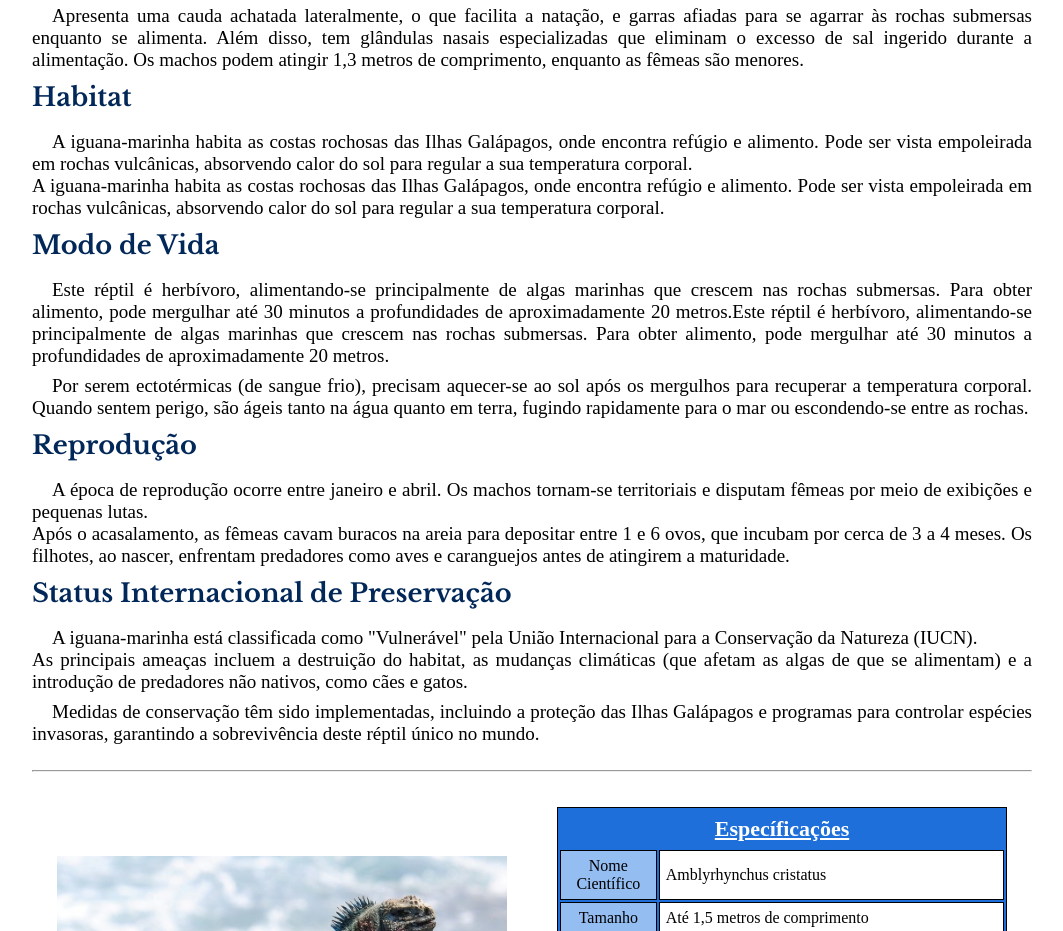
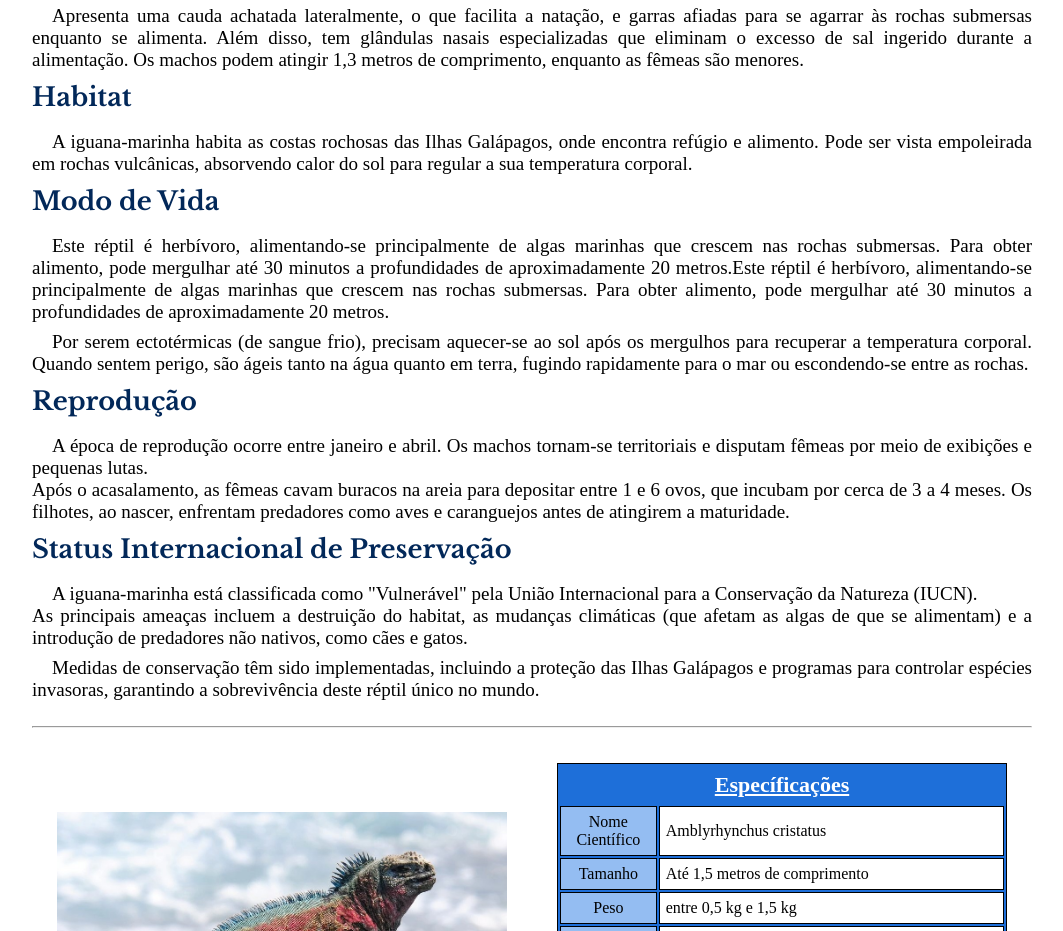
Before and after one commit to Eduardo-M0reira/Projeto-Marinhos, a plain HTML site: page Riguana.html in a window 1280 px wide. Shown: the part 1005-1936 px from the top of the page, without its empty margins (108-1171 px from the left). Drawn offline with nearby package versions, Linux system fonts and the light colour scheme.

Commit message:
Bugs corrigidos

```diff
--- a/Riguana.html
+++ b/Riguana.html
@@ -41,8 +41,6 @@
                 </p>
                 <h2>Habitat</h2>
                 <p>
-                    A iguana-marinha habita as costas rochosas das Ilhas Galápagos, onde encontra refúgio e alimento. Pode ser vista empoleirada em rochas vulcânicas, absorvendo calor do sol para regular a sua temperatura corporal.
-                    <br>
                     A iguana-marinha habita as costas rochosas das Ilhas Galápagos, onde encontra refúgio e alimento. Pode ser vista empoleirada em rochas vulcânicas, absorvendo calor do sol para regular a sua temperatura corporal.
                 </p>
                 <h2>Modo de Vida</h2>
```
